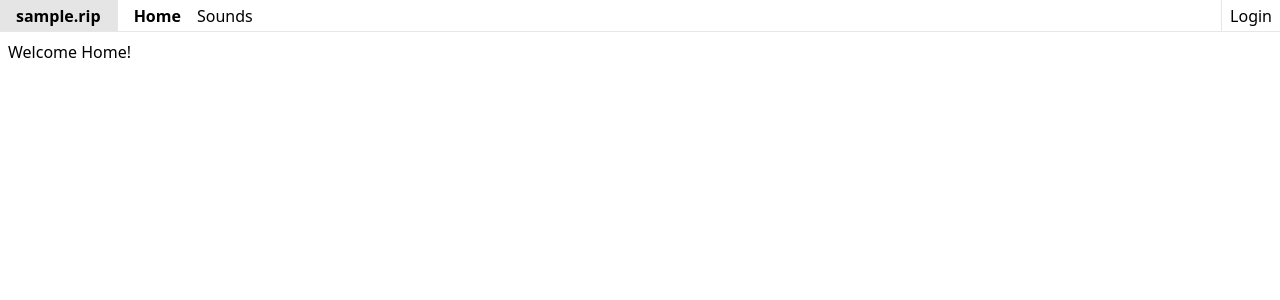
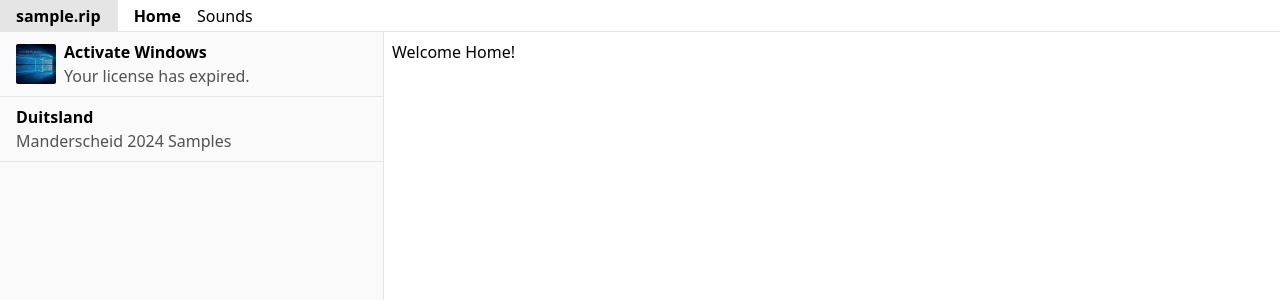
Before and after one commit to v3xlabs/sample-rip, a React (Vite) app in the folder web/: page / in a window 1280 px wide. Shown: the top 300 px of the page. Built offline with nearby package versions, Linux system fonts and the light colour scheme.

Commit message:
Introduce pack sidebar

```diff
--- a/web/src/components/Navbar.tsx
+++ b/web/src/components/Navbar.tsx
@@ -26,12 +26,12 @@ export const Navbar = () => {
                     ))}
                 </div>
             </div>
-            <a
+            {/* <Link
                 href={'/'}
                 className="h-full border-l px-2 py-0.5 flex items-center hover:bg-black/10"
             >
                 Login
-            </a>
+            </Link> */}
         </div>
     );
 };
--- /dev/null
+++ b/web/src/components/PackSidebar.tsx
@@ -0,0 +1,35 @@
+import { Link } from '@tanstack/react-router';
+
+import { PACKS } from '../config';
+
+export const PackSidebar = () => {
+    return (
+        <div className="w-full max-w-sm h-full border-r border-neutral-200 bg-neutral-50">
+            <ul>
+                {Object.entries(PACKS).map(([packId, pack]) => (
+                    <li key={packId} className="">
+                        <Link
+                            href={'/pack/$packId'}
+                            params={{ packId }}
+                            className="flex items-center gap-2 border-b border-neutral-200 px-4 py-2 hover:bg-neutral-100"
+                        >
+                            {pack.cover && (
+                                <img
+                                    src={pack.cover}
+                                    className="w-10 h-10 rounded-sm"
+                                    alt={pack.name}
+                                />
+                            )}
+                            <div className="flex-1">
+                                <div className="font-semibold">{pack.name}</div>
+                                <div className="text-neutral-600">
+                                    {pack.description}
+                                </div>
+                            </div>
+                        </Link>
+                    </li>
+                ))}
+            </ul>
+        </div>
+    );
+};
--- /dev/null
+++ b/web/src/config.ts
@@ -0,0 +1,17 @@
+type Pack = {
+    name: string;
+    description: string;
+    cover?: string;
+};
+
+export const PACKS: Record<string, Pack> = {
+    activate_windows: {
+        name: 'Activate Windows',
+        description: 'Your license has expired.',
+        cover: '/public/pack_activate_windows.png',
+    },
+    duitsland: {
+        name: 'Duitsland',
+        description: 'Manderscheid 2024 Samples',
+    },
+};
--- a/web/src/index.css
+++ b/web/src/index.css
@@ -5,3 +5,7 @@
 .btn {
     @apply bg-white text-neutral-800 border border-neutral-200 px-2.5 py-0.5 h-fit hover:bg-neutral-50 rounded-md focus:outline focus:outline-2 outline-offset-2 outline-blue-500;
 }
+
+.link {
+    @apply text-neutral-800 hover:text-neutral-600 underline;
+}
--- a/web/src/routeTree.gen.ts
+++ b/web/src/routeTree.gen.ts
@@ -13,6 +13,7 @@ import { createFileRoute } from '@tanstack/react-router'
 // Import Routes
 
 import { Route as rootRoute } from './routes/__root'
+import { Route as PackPackIdIndexImport } from './routes/pack/$packId/index'
 
 // Create Virtual Routes
 
@@ -25,6 +26,11 @@ const IndexLazyRoute = IndexLazyImport.update({
   getParentRoute: () => rootRoute,
 } as any).lazy(() => import('./routes/index.lazy').then((d) => d.Route))
 
+const PackPackIdIndexRoute = PackPackIdIndexImport.update({
+  path: '/pack/$packId/',
+  getParentRoute: () => rootRoute,
+} as any)
+
 // Populate the FileRoutesByPath interface
 
 declare module '@tanstack/react-router' {
@@ -36,12 +42,22 @@ declare module '@tanstack/react-router' {
       preLoaderRoute: typeof IndexLazyImport
       parentRoute: typeof rootRoute
     }
+    '/pack/$packId/': {
+      id: '/pack/$packId/'
+      path: '/pack/$packId'
+      fullPath: '/pack/$packId'
+      preLoaderRoute: typeof PackPackIdIndexImport
+      parentRoute: typeof rootRoute
+    }
   }
 }
 
 // Create and export the route tree
 
-export const routeTree = rootRoute.addChildren({ IndexLazyRoute })
+export const routeTree = rootRoute.addChildren({
+  IndexLazyRoute,
+  PackPackIdIndexRoute,
+})
 
 /* prettier-ignore-end */
 
@@ -51,11 +67,15 @@ export const routeTree = rootRoute.addChildren({ IndexLazyRoute })
     "__root__": {
       "filePath": "__root.tsx",
       "children": [
-        "/"
+        "/",
+        "/pack/$packId/"
       ]
     },
     "/": {
       "filePath": "index.lazy.tsx"
+    },
+    "/pack/$packId/": {
+      "filePath": "pack/$packId/index.tsx"
     }
   }
 }
--- a/web/src/routes/__root.tsx
+++ b/web/src/routes/__root.tsx
@@ -1,13 +1,17 @@
 import { createRootRoute, Outlet } from '@tanstack/react-router';
 
 import { Navbar } from '../components/Navbar';
+import { PackSidebar } from '../components/PackSidebar';
 
 export const Route = createRootRoute({
     component: () => (
-        <>
+        <div className="w-full h-screen flex flex-col">
             <Navbar />
-            <Outlet />
+            <div className="grow h-full overflow-y-auto flex">
+                <PackSidebar />
+                <Outlet />
+            </div>
             {/* <TanStackRouterDevtools /> */}
-        </>
+        </div>
     ),
 });
--- /dev/null
+++ b/web/src/routes/pack/$packId/index.tsx
@@ -0,0 +1,14 @@
+import { createFileRoute } from '@tanstack/react-router';
+
+export const Route = createFileRoute('/pack/$packId/')({
+    component: (parameters) => {
+        console.log(parameters);
+        const { packId } = Route.useParams();
+
+        return (
+            <div>
+                <div>Hello /pack/$packId/! {packId}!</div>
+            </div>
+        );
+    },
+});
```
Also changed, not shown: web/package.json (+4 -4 lines), web/public/pack_activate_windows.png (added), 1 other file (tests, documents, lock files or other folders).
